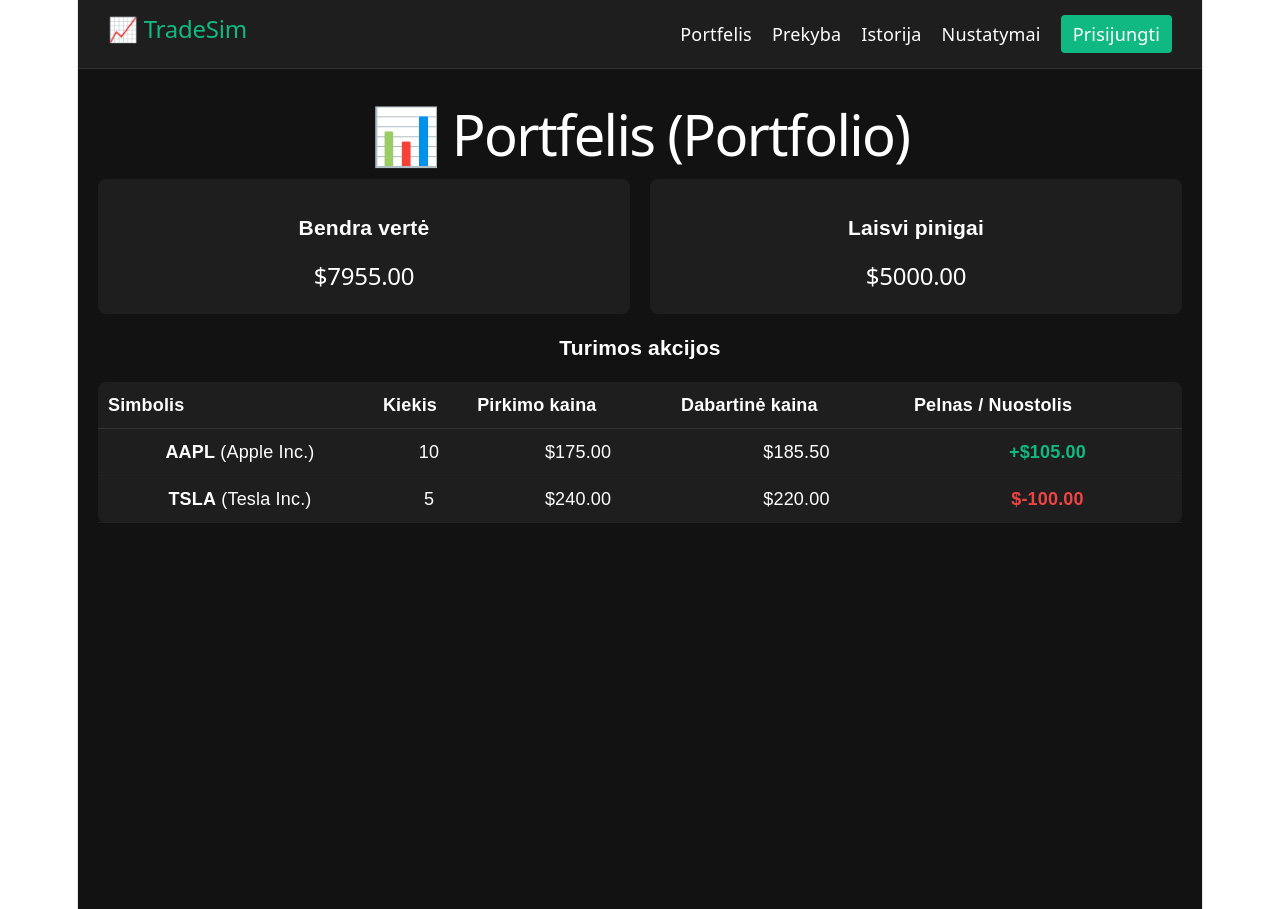
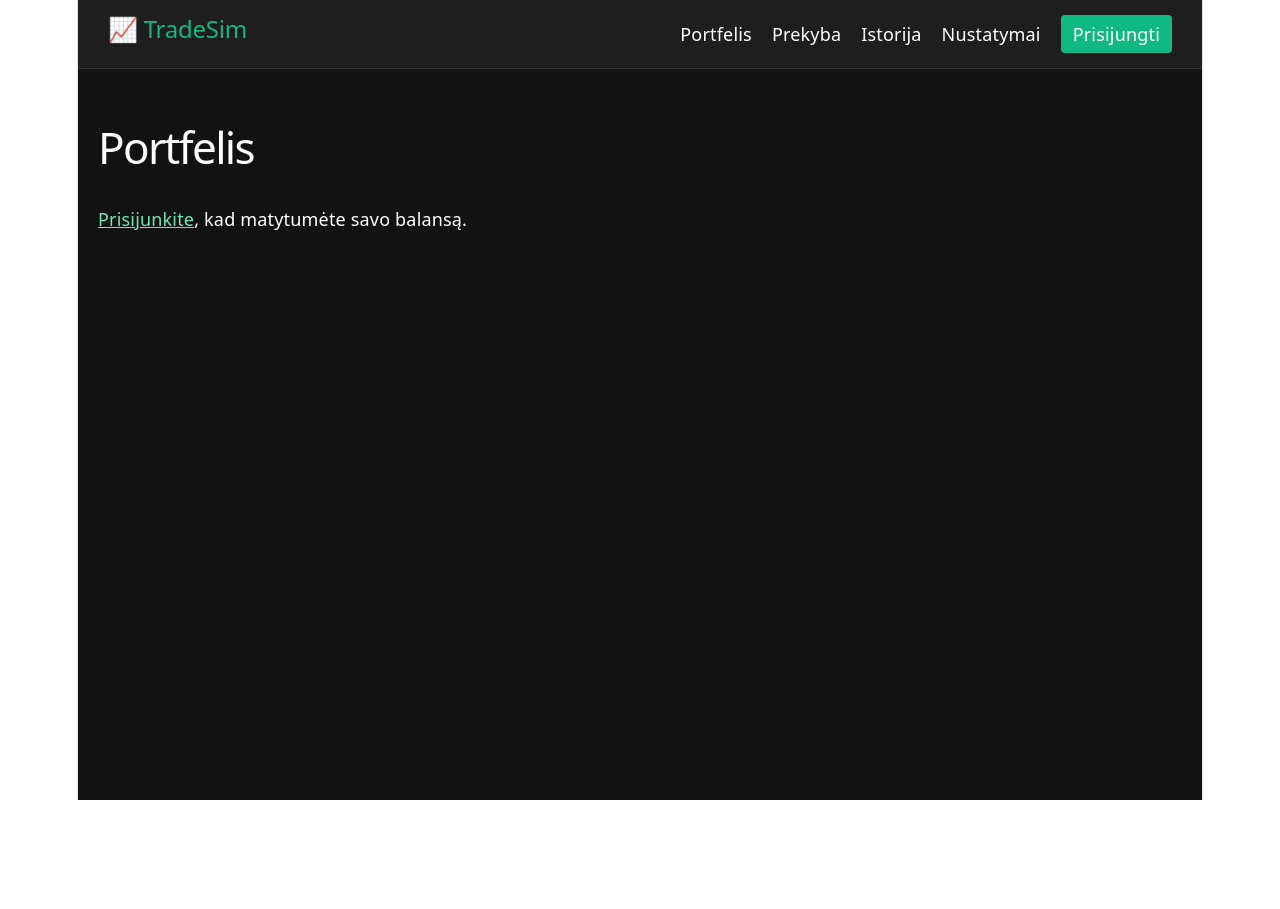
Before and after one commit to RaMa-tech994/TRADING-SIMULATOR, a React (Vite) app: page / in a window 1280 px wide. After the commit the page ends 800 px from the top, so only its background shows below. Built offline with nearby package versions, Linux system fonts and the light colour scheme.

Commit message:
fix: display authenticated portfolio balance instead of demo data

```diff
--- /dev/null
+++ b/src/pages/Portfolio.css
@@ -0,0 +1 @@
+.portfolio-page{padding:20px;color:#fff;text-align:left}.portfolio-page h1{font-size:clamp(28px,5vw,44px);line-height:1.2}.portfolio-page p{margin:16px 0}.portfolio-page a{color:#6ee7b7}.portfolio-cards{display:grid;gap:16px;margin:20px 0;grid-template-columns:minmax(0,1fr)}.portfolio-cards section{padding:20px;background:#1e1e1e;border-radius:10px}.portfolio-cards p{font-size:26px;overflow-wrap:anywhere}.portfolio-table{overflow:auto}.portfolio-table table{width:100%;border-collapse:collapse;background:#1e1e1e}.portfolio-table td,.portfolio-table th{padding:12px;border-bottom:1px solid #444;white-space:nowrap}.portfolio-table small{display:block;color:#ccc}.portfolio-page button{min-height:44px;padding:10px;color:#fff;background:#262626;border:1px solid #777;border-radius:6px}@media(min-width:600px){.portfolio-cards{grid-template-columns:repeat(2,minmax(0,1fr))}}
--- a/src/pages/Portfolio.jsx
+++ b/src/pages/Portfolio.jsx
@@ -1,60 +1,39 @@
-import React from 'react';
+import { useEffect, useState } from 'react';
+import { Link } from 'react-router-dom';
+import { supabase } from './supabaseClient';
+import { loadPortfolio } from '../services/portfolio.mjs';
+import './Portfolio.css';
 
+const usd = value => value == null ? 'Neįvertinta' : value + ' USD';
+function PortfolioData() {
+  const [state, setState] = useState({ loading: true });
+  const [attempt, setAttempt] = useState(0);
+  useEffect(() => {
+    let active = true;
+    loadPortfolio(supabase).then(data => { if (active) setState({ data }); })
+      .catch(error => { if (active) setState({ error: error.message }); });
+    return () => { active = false; };
+  }, [attempt]);
+  if (state.loading) return <p role="status">Kraunamas jūsų portfelis…</p>;
+  if (state.error) return <div role="alert"><p>{state.error}</p><button onClick={() => { setState({ loading: true }); setAttempt(value => value + 1); }}>Bandyti dar kartą</button></div>;
+  const data = state.data;
+  return <>
+    <div className="portfolio-cards"><section><h2>Bendra vertė</h2><p>{usd(data.valuation_complete ? data.total_portfolio_value : null)}</p></section><section><h2>Laisvi pinigai</h2><p>{usd(data.cash_balance)}</p></section></div>
+    {!data.valuation_complete && <p role="status">Trūksta aktualių kainų. Visa portfelio vertė kol kas neįvertinta; laisvų pinigų balansas yra tikras.</p>}
+    <h2>Turimos akcijos</h2>
+    {!data.positions.length ? <p>Akcijų dar neturite. <Link to="/trading">Pereiti į prekybą</Link></p> : <><p>Dienos kainos, ne realaus laiko kotiruotės.</p><div className="portfolio-table"><table><thead><tr><th>Simbolis</th><th>Kiekis</th><th>Vidutinė įsigijimo kaina</th><th>Dienos kaina</th><th>Nerealizuotas P/L</th></tr></thead><tbody>{data.positions.map(position => <tr key={position.symbol}><td>{position.symbol}</td><td>{position.quantity}</td><td>{usd(position.average_cost)}</td><td>{usd(position.current_price)}{position.trading_date && <small>{position.trading_date}</small>}{position.valuation_status !== 'valued' && <small>Aktuali kaina nepatvirtinta</small>}</td><td>{usd(position.unrealized_profit_loss)}</td></tr>)}</tbody></table></div></>}
+  </>;
+}
 export default function Portfolio() {
-  const holdings = [
-    { symbol: 'AAPL', name: 'Apple Inc.', qty: 10, avgPrice: 175.00, currentPrice: 185.50 },
-    { symbol: 'TSLA', name: 'Tesla Inc.', qty: 5, avgPrice: 240.00, currentPrice: 220.00 },
-  ];
-
-  const totalValue = holdings.reduce((sum, h) => sum + h.qty * h.currentPrice, 0) + 5000;
-  const cash = 5000;
-
-  return (
-    <div style={{ padding: '20px', color: '#fff', backgroundColor: '#121212', minHeight: '100vh', fontFamily: 'sans-serif' }}>
-      <h1>📊 Portfelis (Portfolio)</h1>
-
-      {/* Kortelės */}
-      <div style={{ display: 'flex', gap: '20px', marginBottom: '20px' }}>
-        <div style={{ background: '#1e1e1e', padding: '15px', borderRadius: '8px', flex: 1 }}>
-          <h3>Bendra vertė</h3>
-          <h2>${totalValue.toFixed(2)}</h2>
-        </div>
-        <div style={{ background: '#1e1e1e', padding: '15px', borderRadius: '8px', flex: 1 }}>
-          <h3>Laisvi pinigai</h3>
-          <h2>${cash.toFixed(2)}</h2>
-        </div>
-      </div>
-
-      {/* Akcijų lentelė */}
-      <h3>Turimos akcijos</h3>
-      <table style={{ width: '100%', borderCollapse: 'collapse', background: '#1e1e1e', borderRadius: '8px' }}>
-        <thead>
-          <tr style={{ borderBottom: '1px solid #333', textAlign: 'left' }}>
-            <th style={{ padding: '10px' }}>Simbolis</th>
-            <th>Kiekis</th>
-            <th>Pirkimo kaina</th>
-            <th>Dabartinė kaina</th>
-            <th>Pelnas / Nuostolis</th>
-          </tr>
-        </thead>
-        <tbody>
-          {holdings.map((h) => {
-            const profit = (h.currentPrice - h.avgPrice) * h.qty;
-            const isPositive = profit >= 0;
-            return (
-              <tr key={h.symbol} style={{ borderBottom: '1px solid #222' }}>
-                <td style={{ padding: '10px' }}><b>{h.symbol}</b> ({h.name})</td>
-                <td>{h.qty}</td>
-                <td>${h.avgPrice.toFixed(2)}</td>
-                <td>${h.currentPrice.toFixed(2)}</td>
-                <td style={{ color: isPositive ? '#10B981' : '#EF4444', fontWeight: 'bold' }}>
-                  {isPositive ? '+' : ''}${profit.toFixed(2)}
-                </td>
-              </tr>
-            );
-          })}
-        </tbody>
-      </table>
-    </div>
-  );
+  const [auth, setAuth] = useState({ loading: true });
+  useEffect(() => {
+    if (!supabase) return;
+    let active = true;
+    let changed = false;
+    const { data: { subscription } } = supabase.auth.onAuthStateChange((_event, session) => { changed = true; if (active) setAuth({ user: session?.user.id }); });
+    supabase.auth.getSession().then(({ data, error }) => { if (active && !changed) setAuth({ user: error ? null : data.session?.user.id }); })
+      .catch(() => { if (active && !changed) setAuth({ user: null }); });
+    return () => { active = false; subscription.unsubscribe(); };
+  }, []);
+  return <main className="portfolio-page"><h1>Portfelis</h1>{!supabase ? <p role="alert">Supabase nesukonfigūruotas.</p> : auth.loading ? <p role="status">Tikrinama sesija…</p> : !auth.user ? <p><Link to="/login">Prisijunkite</Link>, kad matytumėte savo balansą.</p> : <PortfolioData key={auth.user}/>}</main>;
 }
--- /dev/null
+++ b/src/services/portfolio.mjs
@@ -0,0 +1,15 @@
+export function validatePortfolio(data) {
+  const money = value => typeof value === 'string' && /^-?\d+(\.\d+)?$/.test(value);
+  if (!data || data.currency !== 'USD' || !money(data.cash_balance) || !Array.isArray(data.positions) ||
+      typeof data.valuation_complete !== 'boolean' || (data.valuation_complete && !money(data.total_portfolio_value))) {
+    throw new Error('Netinkamas portfelio atsakymas.');
+  }
+  return data;
+}
+export async function loadPortfolio(client) {
+  const { data, error } = await client.auth.getSession();
+  if (error || !data.session) throw new Error('Prisijunkite, kad matytumėte savo portfelį.');
+  const result = await client.functions.invoke('portfolio', { method: 'GET', headers: { Authorization: 'Bearer ' + data.session.access_token } });
+  if (result.error) throw new Error(result.error.context?.status === 401 ? 'Sesija pasibaigė. Prisijunkite iš naujo.' : 'Portfelio gauti nepavyko. Bandykite dar kartą vėliau.');
+  return validatePortfolio(result.data);
+}
```
Also changed, not shown: 3 other files (tests, documents, lock files or other folders).
